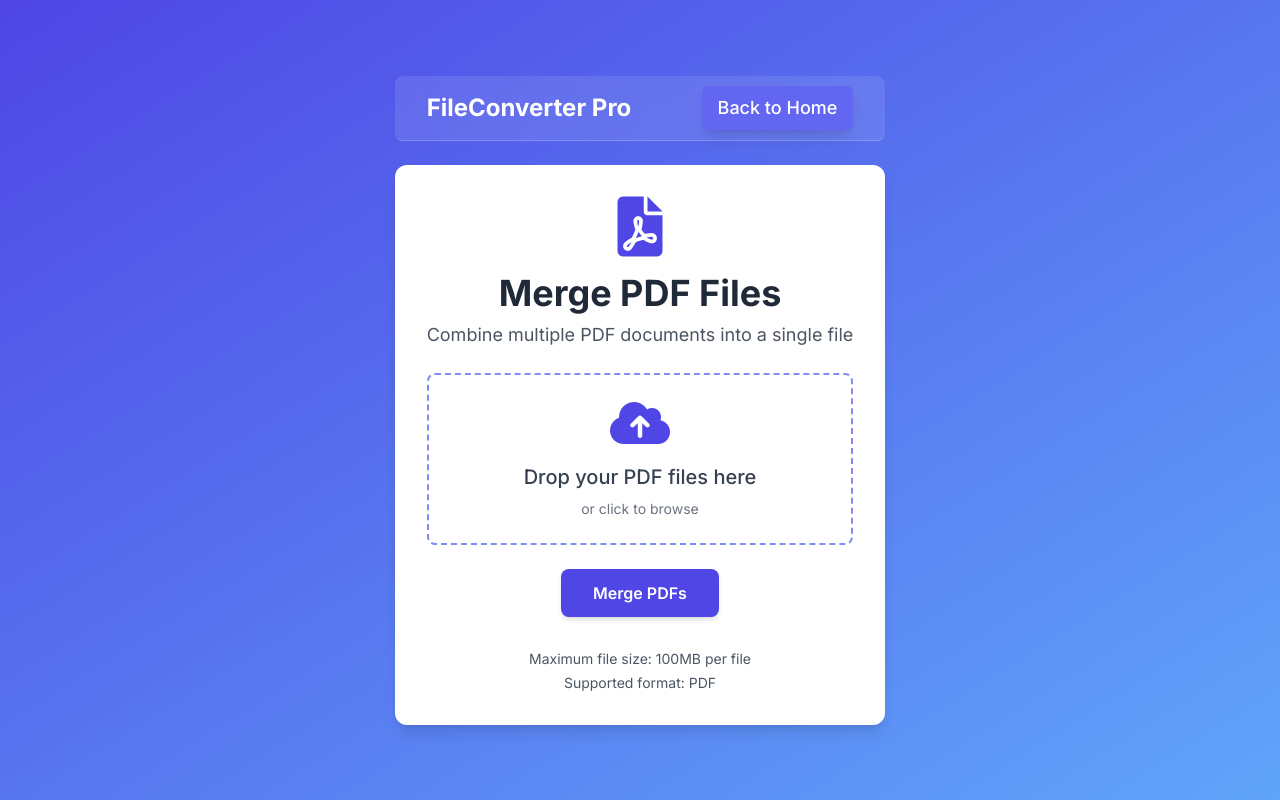
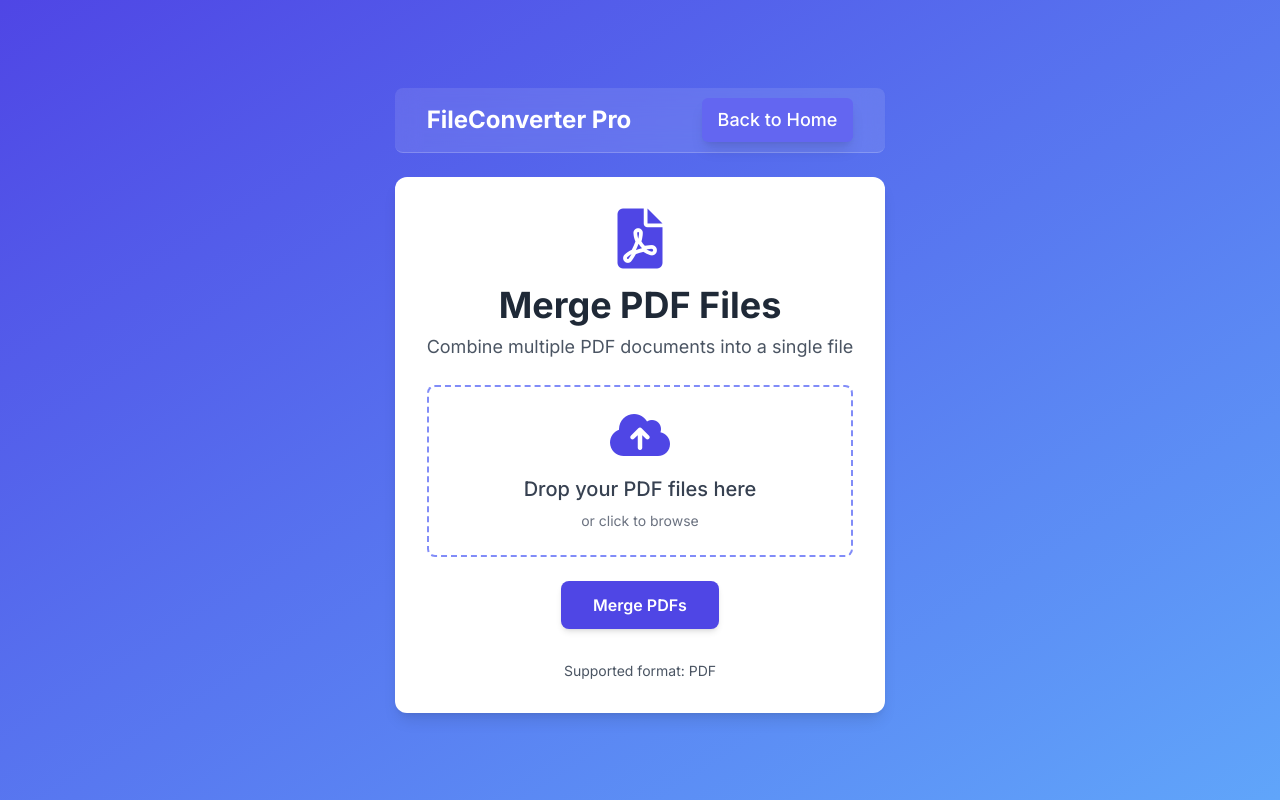
Before and after one commit to KRISHNARAJ-D/File-Converter, a Flask app: page /pdf_merge in a window 1280 px wide. Run offline with Flask 3, Linux system fonts and the light colour scheme; some libraries are stand-ins or nearby versions.

Commit message:
Update pdf_merge.html

```diff
--- a/templates/pdf_merge.html
+++ b/templates/pdf_merge.html
@@ -50,7 +50,7 @@
             </form>
 
             <div class="mt-8 text-center text-sm text-gray-600">
-                <p>Maximum file size: 100MB per file</p>
+
                 <p class="mt-1">Supported format: PDF</p>
             </div>
         </main>
```
